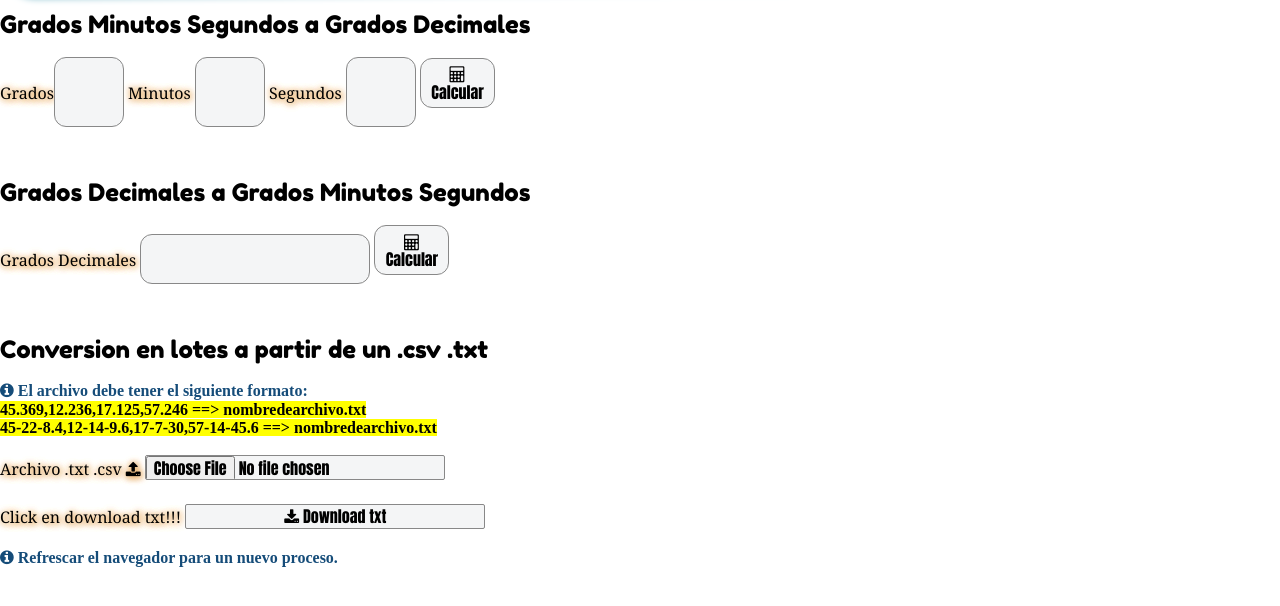
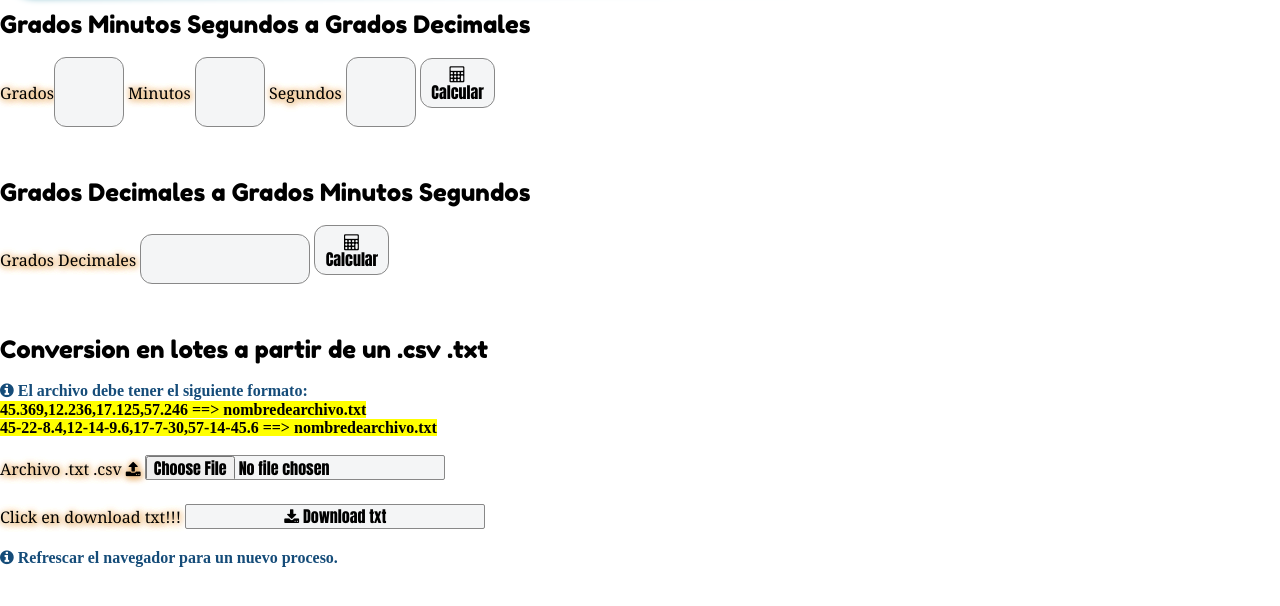
Before and after one commit to percyelbis/app_conversor, a plain HTML site: page index.html in a window 1280 px wide. Shown: the part 100-706 px from the top of the page. Drawn offline with Linux system fonts and the light colour scheme.

Commit message:
Update style.css

```diff
--- a/css/style.css
+++ b/css/style.css
@@ -61,7 +61,7 @@ input {
 }
 
 .button-2{
-  width:230px;
+  width:170px;
   height:50px;
   border:1px solid #888888;
   outline:none;
```
